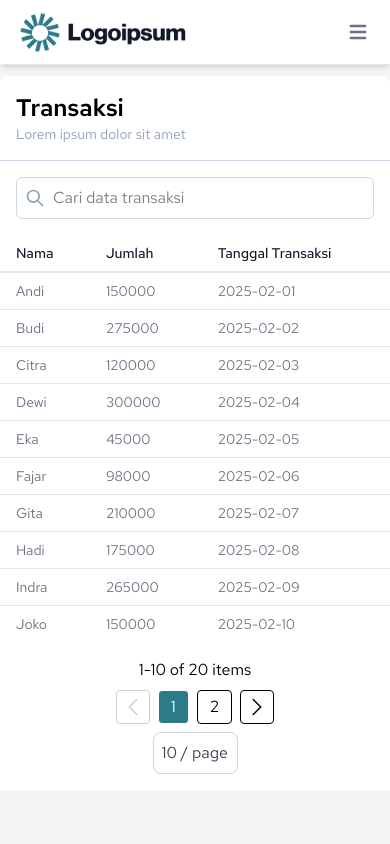
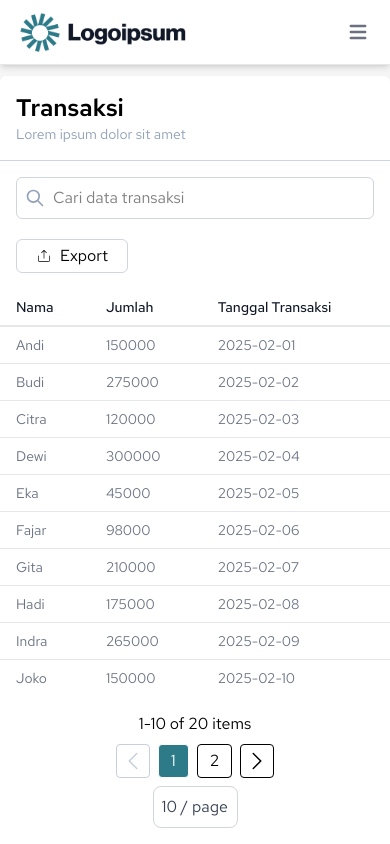
Before and after one commit to wamandaka/dashboard-iuran-warga, a React (Vite) app: page /dsb/trsksi in a window 390 px wide. Built offline with nearby package versions, Linux system fonts and the light colour scheme; sample sign-in values are in the browser's storage.

Commit message:
feat: enhance layout and styling in Transaksi component for better responsiveness

```diff
--- a/src/pages/Transaksi/index.tsx
+++ b/src/pages/Transaksi/index.tsx
@@ -55,7 +55,7 @@ const Transaksi = () => {
           </div>
         </div>
       </div>
-      <div className="w-full flex justify-between p-4 bg-white">
+      <div className="w-full flex flex-col md:flex-row justify-between p-4 bg-white gap-5">
         {/* search */}
         <div className="flex items-center border border-gray-300 rounded-md px-2 w-full md:w-1/2">
           <span className="text-slate-400">
@@ -70,7 +70,7 @@ const Transaksi = () => {
           />
         </div>
         {/* export */}
-        <button className="border border-gray-300 items-center gap-2 rounded-md py-1 px-3 cursor-pointer hidden md:flex">
+        <button className="border border-gray-300 items-center gap-2 rounded-md py-1 px-3 cursor-pointer flex w-28 justify-center">
           <CiExport />
           Export
         </button>
```
